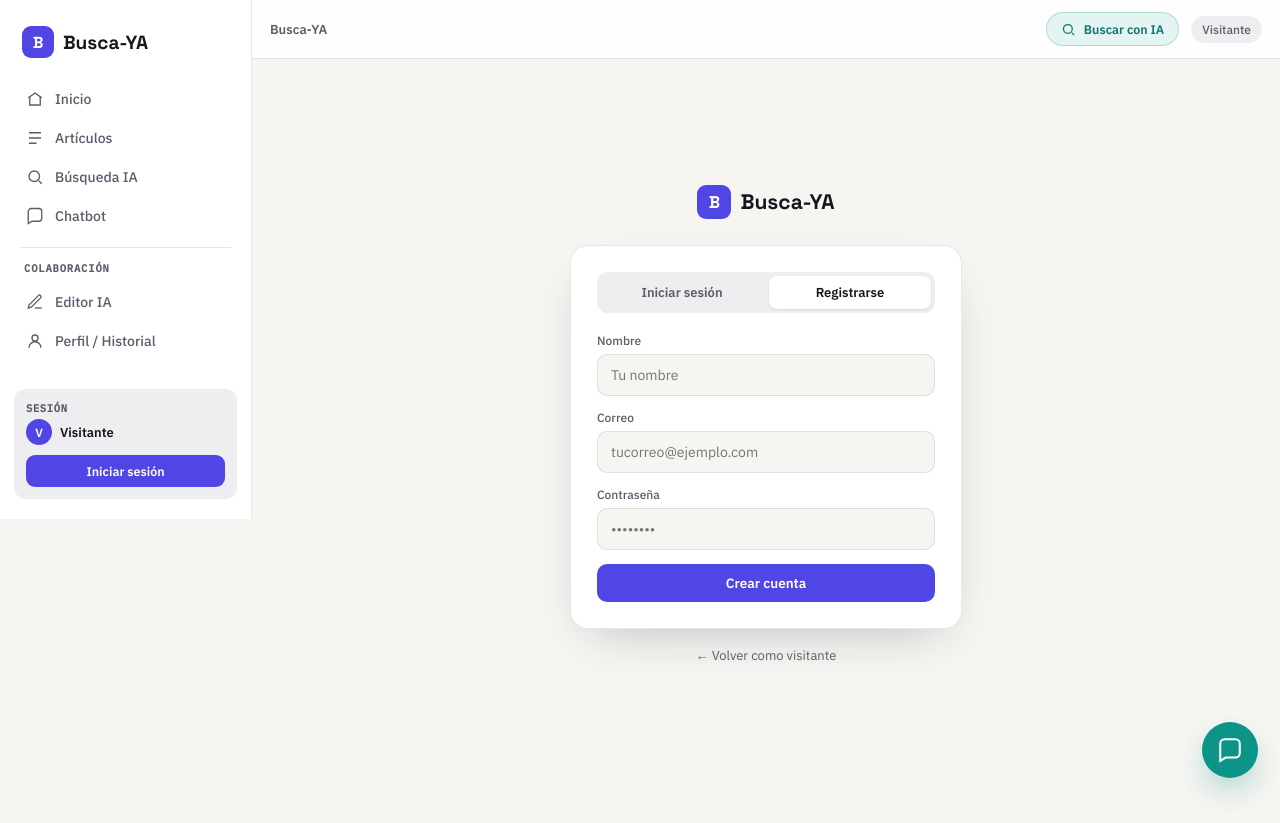
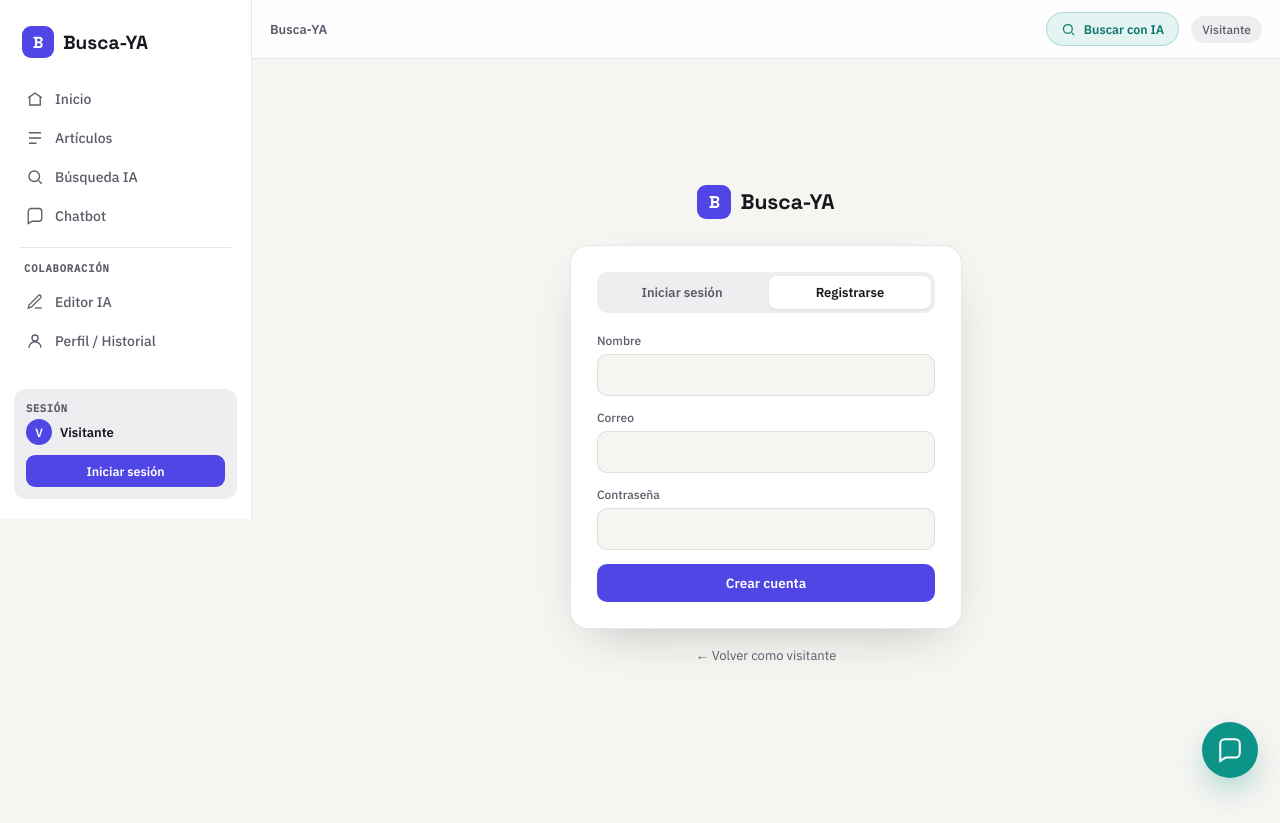
Before and after one commit to Jose27luis/Busca-YA, an Angular app in the folder frontend-angular/: page /auth in a window 1280 px wide. Both pictures are taken after a click on the button "Registrarse". Built offline with nearby package versions, Linux system fonts and the light colour scheme.

Commit message:
fix: quitar placeholders de los campos de autenticación

```diff
--- a/frontend-angular/src/app/features/auth/auth.html
+++ b/frontend-angular/src/app/features/auth/auth.html
@@ -17,12 +17,12 @@
     <form (submit)="$event.preventDefault(); enviar()">
       @if (modo() === 'registro') {
         <label class="etiqueta">Nombre</label>
-        <input class="campo" [value]="nombre()" (input)="nombre.set($any($event.target).value)" placeholder="Tu nombre" />
+        <input class="campo" [value]="nombre()" (input)="nombre.set($any($event.target).value)" />
       }
       <label class="etiqueta">Correo</label>
-      <input class="campo" type="email" [value]="email()" (input)="email.set($any($event.target).value)" placeholder="tucorreo@ejemplo.com" />
+      <input class="campo" type="email" [value]="email()" (input)="email.set($any($event.target).value)" />
       <label class="etiqueta">Contraseña</label>
-      <input class="campo" type="password" [value]="password()" (input)="password.set($any($event.target).value)" placeholder="••••••••" />
+      <input class="campo" type="password" [value]="password()" (input)="password.set($any($event.target).value)" />
       <button type="submit" class="btn btn-marca" style="width: 100%" [disabled]="enviando()">
         {{ enviando() ? 'Procesando…' : (modo() === 'login' ? 'Iniciar sesión' : 'Crear cuenta') }}
       </button>
```
